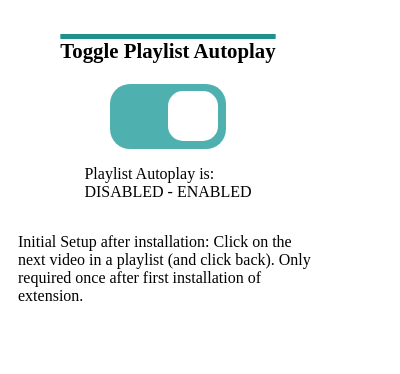
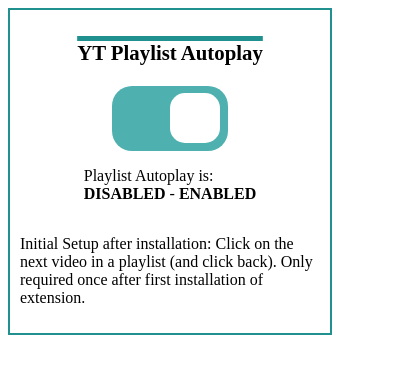
Before and after one commit to Hys-01/YT-Autoplay-Off, a browser extension: page popup.html in a window 400 px wide. Drawn offline with Linux system fonts and the light colour scheme.

Commit message:
minor deco changes

```diff
--- a/popup.css
+++ b/popup.css
@@ -9,6 +9,8 @@
     align-items: center; /* Center children horizontally */
     justify-content: start; /* Align children to the start of the flex container */
     padding: 10px; /* Add some padding around */
+
+    border: 2px double #219190
 }
 
 /* global vars */
--- a/popup.html
+++ b/popup.html
@@ -17,7 +17,7 @@
 
 <body>
     <div class = "extensionHead">
-        <p id="headTitle"> Toggle Playlist Autoplay</p>
+        <p id="headTitle"> YT Playlist Autoplay</p>
     </div>
 
     <div class = "toggle">
@@ -29,7 +29,7 @@
 
         <p>
             Playlist Autoplay is: <br>
-            DISABLED    -    ENABLED
+            <b>DISABLED</b>    -    <b>ENABLED</b>
         </p>
     </div>
 
```
